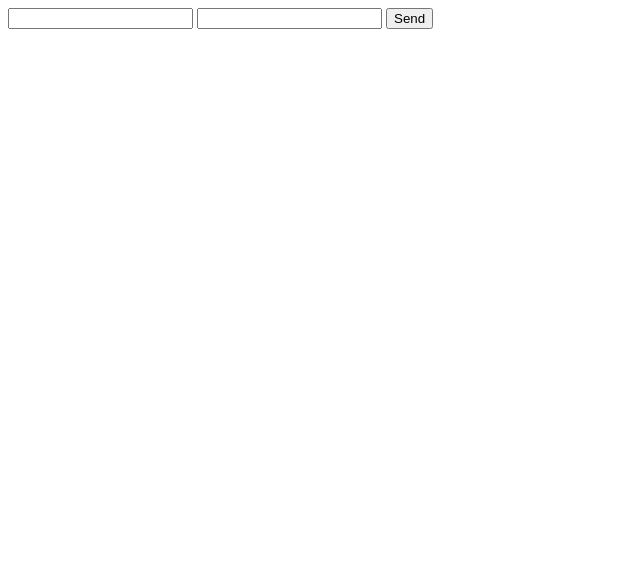
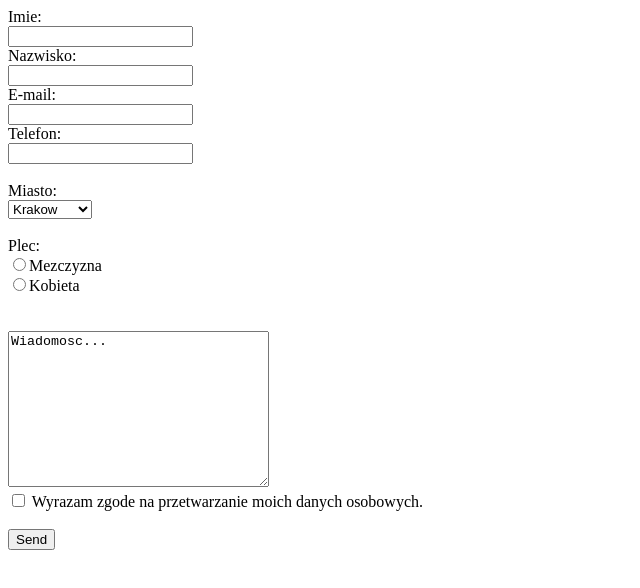
Before and after one commit to yagoda6/yagoda6.github.io, a plain HTML site: page index.html in a window 1280 px wide. Shown: the whole page, without its empty margins (0-640 px from the left). Drawn offline with Linux system fonts and the light colour scheme.

Commit message:
zadanie domowe

```diff
--- a/index.html
+++ b/index.html
@@ -1,15 +1,58 @@
 <!DOCTYPE html>
 <html>
 
+<head>
+    <meta charset="UTF-8">
+    <title>Formularz</title>
+</head>
+
 <body>
 
+    <form action="https://formspree.io/paula.chojecka@gmail.com" method="POST">
+        <label for="name">Imie:</label><br>
+        <input type="text" name="name" id="name">
+        <br>
+        <label for="lastname">Nazwisko:</label><br>
+        <input type="text" name="lastname" id="lastname">
+        <br>
+        <label for="email">E-mail:</label><br>
+        <input type="email" name="email" id="email">
+        <br>
+        <label for="phone">Telefon:</label><br>
+        <input type="tel" name="phone" id="phone">
+        <br><br>
+        <label for="city">Miasto:</label> <br>
+        <select id="city">
+  <option value="Krakow">Krakow</option>
+  <option value="Warszawa">Warszawa</option>
+  <option value="Gdansk">Gdansk</option>
+</select>
 
-<form action="https://formspree.io/paula.chojecka@gmail.com"
-      method="POST">
-    <input type="text" name="name">
-    <input type="email" name="_replyto">
-    <input type="submit" value="Send">
-</form>
+        <br><br>
+
+        <label>Plec:</label><br>
+        <input type="radio" name="gender" id="male" value="male">Mezczyzna<br>
+        <input type="radio" name="gender" id="female" value="female">Kobieta<br>
+
+        <br><br>
+
+        <textarea name="message" rows="10" cols="30">
+Wiadomosc...
+</textarea> <br>
+
+        <label><input type="checkbox"> Wyrazam zgode na przetwarzanie moich danych osobowych. </label>
+        <br><br>
+
+
+            <input type="submit" value="Send">
+
+
+
+        </form>
+
+
+
+
 
 </body>
 
```
